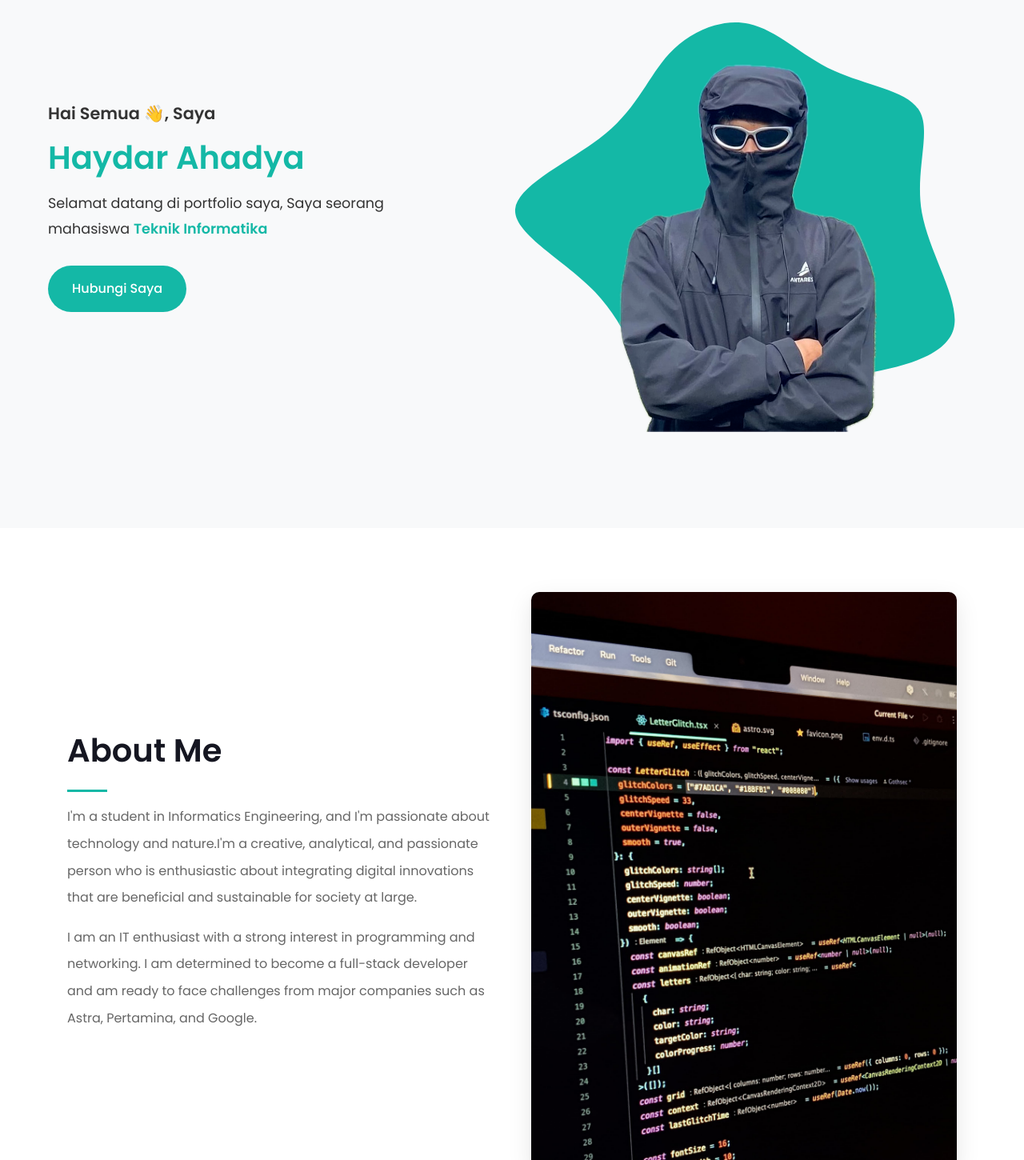
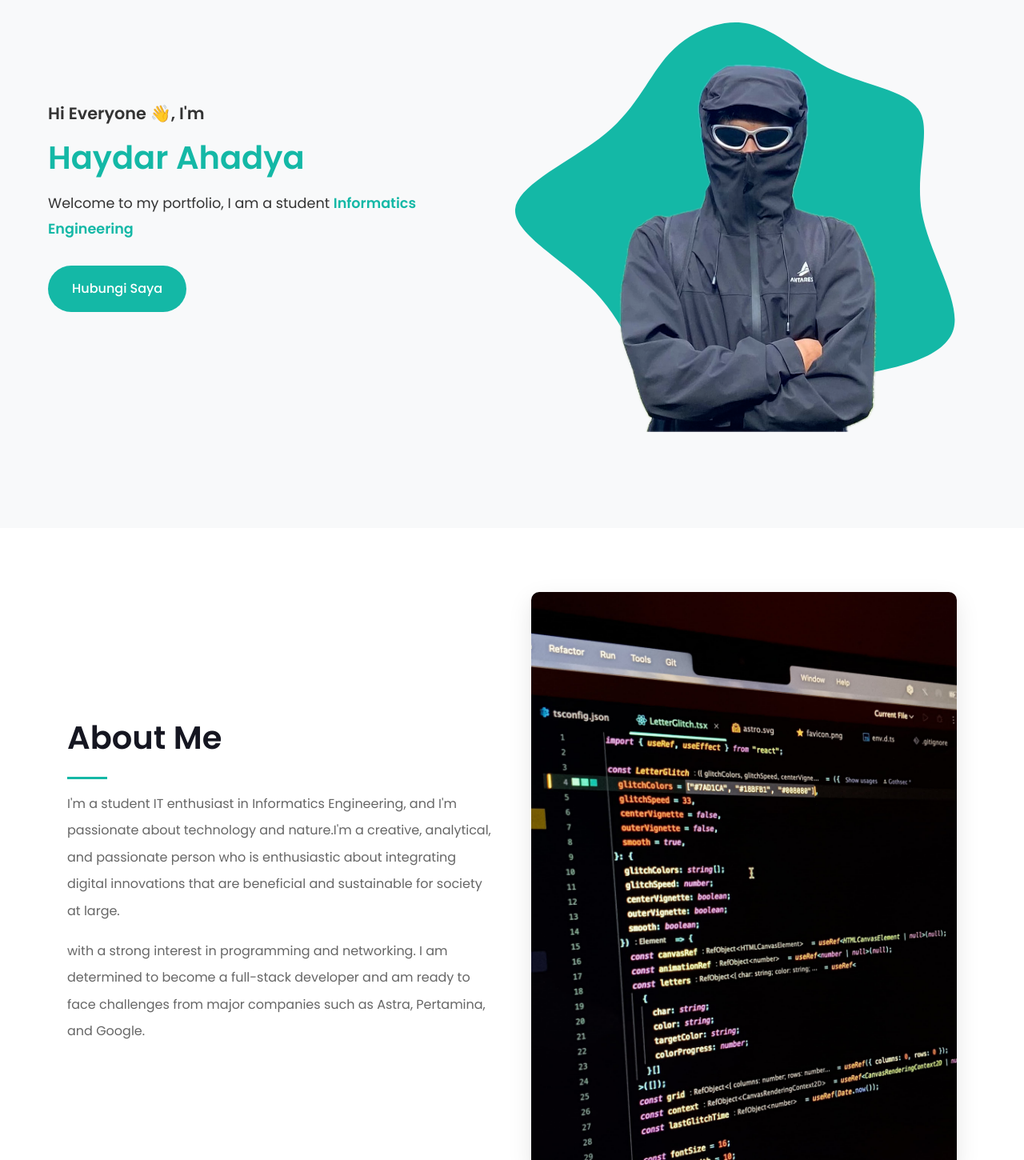
Before and after one commit to revou-fundamental-course/03-mar-25-hydarlm, a plain HTML site: page index.html in a window 1280 px wide. Shown: the part 140-1590 px from the top of the page at 80% size. Drawn offline with Linux system fonts and the light colour scheme.

Commit message:
improve my website

```diff
--- a/index.html
+++ b/index.html
@@ -36,9 +36,9 @@
     <section id="home" class="hero-container">
       <!-- Bagian kiri: Konten teks -->
       <div class="hero-content">
-        <h1>Hai Semua 👋, Saya</h1>
+        <h1>Hi Everyone 👋, I'm</h1>
         <h2>Haydar Ahadya</h2>
-        <p>Selamat datang di portfolio saya, Saya seorang mahasiswa <span class="span"> Teknik Informatika</span></p>
+        <p>Welcome to my portfolio, I am a student <span class="span"> Informatics Engineering</span></p>
         <a href="#contact" class="hero-btn">Hubungi Saya</a>
       </div>
 
@@ -64,10 +64,10 @@
             <div class="about-text">
               <h2>About Me</h2>
               <p>
-                I'm a student in Informatics Engineering, and I'm passionate about technology and nature.I'm a creative, analytical, and passionate person who is enthusiastic about integrating digital innovations that are beneficial and
+                I'm a student IT enthusiast in Informatics Engineering, and I'm passionate about technology and nature.I'm a creative, analytical, and passionate person who is enthusiastic about integrating digital innovations that are beneficial and
                 sustainable for society at large.
               </p>
-              <p>I am an IT enthusiast with a strong interest in programming and networking. I am determined to become a full-stack developer and am ready to face challenges from major companies such as Astra, Pertamina, and Google.</p>
+              <p>with a strong interest in programming and networking. I am determined to become a full-stack developer and am ready to face challenges from major companies such as Astra, Pertamina, and Google.</p>
             </div>
             <div class="about-image">
               <img src="assets/kode.jpeg" alt="About Me" />
@@ -158,7 +158,7 @@
           <div class="contact-info">
             <div class="info-item">
               <i class="fas fa-map-marker-alt"></i>
-              <p>Blitar, Jawa Timur, Indonesia</p>
+              <p>Blitar, East Java, Indonesia</p>
             </div>
             <div class="info-item">
               <i class="fas fa-envelope"></i>
```
